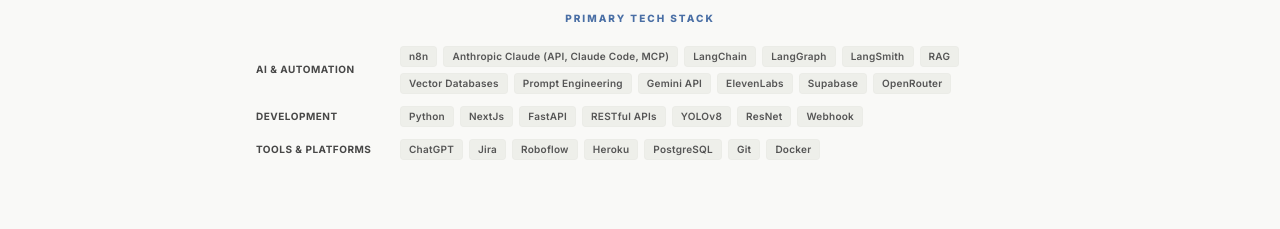
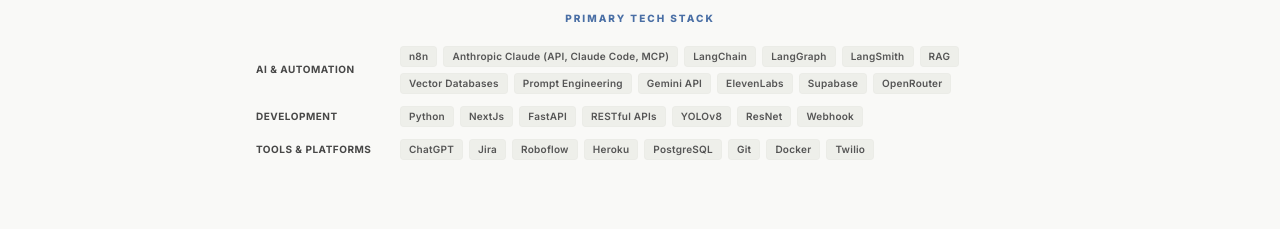
Before and after one commit to CloudStoned/Portfolio, a Next.js app: page / in a window 1280 px wide. Shown: the part 2160-2389 px from the top of the page. Built offline with nearby package versions, Linux system fonts and the light colour scheme.

Commit message:
add: twilio

```diff
--- a/app/data/portfolioData.ts
+++ b/app/data/portfolioData.ts
@@ -21,7 +21,7 @@
 export const techStack = {
   ai: ['n8n', 'Anthropic Claude (API, Claude Code, MCP)', 'LangChain', 'LangGraph', 'LangSmith', 'RAG', 'Vector Databases', 'Prompt Engineering', 'Gemini API', 'ElevenLabs', 'Supabase', 'OpenRouter'],
   dev: ['Python', 'NextJs', 'FastAPI', 'RESTful APIs', 'YOLOv8', 'ResNet', 'Webhook'],
-  tools: ['ChatGPT', 'Jira', 'Roboflow', 'Heroku', 'PostgreSQL', 'Git', 'Docker']
+  tools: ['ChatGPT', 'Jira', 'Roboflow', 'Heroku', 'PostgreSQL', 'Git', 'Docker', 'Twilio']
 };
 
 export const projects: Project[] = [
```
